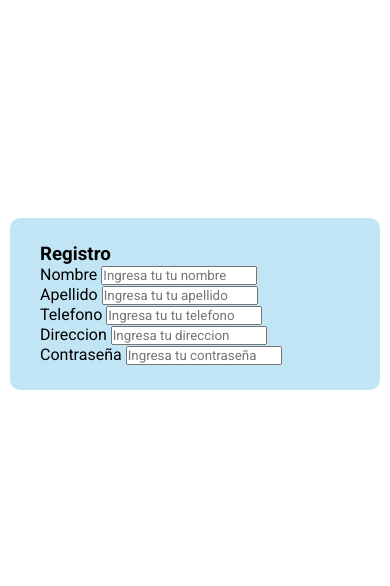
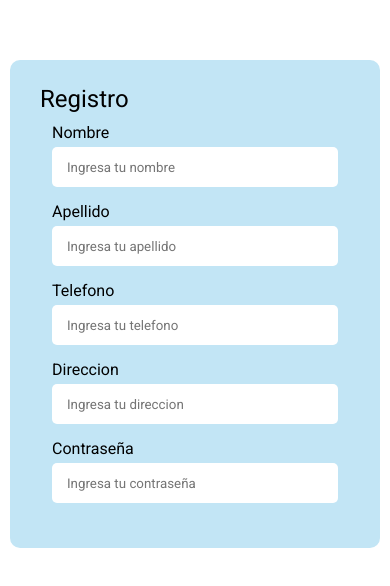
Before and after one commit to CristianPaezDev/proyecto_jhon.io, a plain HTML site: page registro.html in a window 390 px wide. Shown: the part 118-704 px from the top of the page. Drawn offline with Linux system fonts and the light colour scheme.

Commit message:
avance registro

```diff
--- a/registro.css
+++ b/registro.css
@@ -11,6 +11,11 @@
     --color-boton: #4FB7E1;
     --color-fondo: #ECF9FF;
     --color-letra: #000;
+    --color-error: #ff0000;
+}
+
+small{
+    display: none;
 }
 
 body{
@@ -28,3 +33,91 @@ body{
     background-color: var(--color-primario);
     border-radius: 10px;
 }
+
+.container__title{
+    font-size: 24px;
+    font-weight: 500;
+}
+
+.container form{
+    display: flex;
+    flex-wrap: wrap;
+    justify-content: space-between;
+    margin: 10px 12px 0;
+}
+
+form .form-group{
+    margin-bottom: 15px;
+    width: calc(100%/ 2 - 20px);
+}
+
+form span{
+    display: block;
+    font-weight: 500;
+    margin-bottom: 5px;
+}
+
+.form-group input{
+    height: 40px;
+    width: 100%;
+    outline: none;
+    border-radius: 5px;
+    border: none;
+    padding-left: 15px;
+    border-bottom-width: 2px;
+    transition: all 0.3s ease;
+}
+
+.form-group input:focus,
+.form-group input:valid{
+    border-color: var(--color-boton);
+}
+
+.button{
+    width: 100%;
+    height: 40px;
+    margin: 40px 0;
+    border: none;
+}
+
+.button input{
+    width: 100%;
+    height: 100%;
+    outline: none;
+    cursor: pointer;
+    background-color: var(--color-boton);
+    border: none;
+    border-radius: 10px;
+}
+
+.was-validate small{
+    display: block;
+    color: var(--color-error);
+}
+
+
+@media (max-width: 700px) {
+
+    .registro{
+        max-width: 100%;
+    }
+
+    form .form-group{
+        margin-bottom: 15px;
+        width: 100%;
+    }
+
+    .container form{
+        max-height: 400px;
+        overflow: scroll;
+    }
+
+    container form::-webkit-scrollbar{
+        width: 0;
+    }
+
+    form .button{
+        margin: 20px 0;
+    }
+
+}
--- a/registro.html
+++ b/registro.html
@@ -10,33 +10,52 @@
     <section class="registro">
         <article class="container">
             <h1 class="container__title">Registro</h1>
-            <form action="#">
+            <form id="form-validation" novalidate>
                 <div class="form-group">
                     <span>Nombre</span>
-                    <input type="text" placeholder="Ingresa tu tu nombre">
+                    <input type="text" placeholder="Ingresa tu nombre" required>
+                    <small>Por favor ingresa tu nombre</small>
                 </div>
 
                 <div class="form-group">
                     <span>Apellido</span>
-                    <input type="text" placeholder="Ingresa tu tu apellido">
+                    <input type="text" placeholder="Ingresa tu apellido" required>
+                    <small>Por favor ingresa tu apellido</small>
                 </div>
 
                 <div class="form-group">
                     <span>Telefono</span>
-                    <input type="text" placeholder="Ingresa tu tu telefono">
+                    <input type="text" placeholder="Ingresa tu telefono" required>
+                    <small>Por favor ingresa tu telefono</small>
                 </div>
 
                 <div class="form-group">
                     <span>Direccion</span>
-                    <input type="text" placeholder="Ingresa tu direccion">
+                    <input type="text" placeholder="Ingresa tu direccion" required>
+                    <small>Por favor ingresa tu direccion</small>
                 </div>
 
                 <div class="form-group">
                     <span>Contraseña</span>
-                    <input type="password" placeholder="Ingresa tu contraseña">
+                    <input type="password" placeholder="Ingresa tu contraseña" required>
+                    <small>Por favor ingresa tu contraseña</small>
+                </div>
+                <div class="button">
+                    <input type="submit" value="Registrate">
                 </div>
             </form>
+            <script>
+                const addform = document.getElementById("form-validation");
+                addform.addEventListener("submit", (e)=>{
+                    if (addform.checkValidity() === false){
+                        e.preventDefault();
+                        e.stopPropagation();
+                        addform.classList.add('was-validate');
+                    }
+                });
+            </script>
         </article>
     </section>
+
 </body>
 </html>
```
